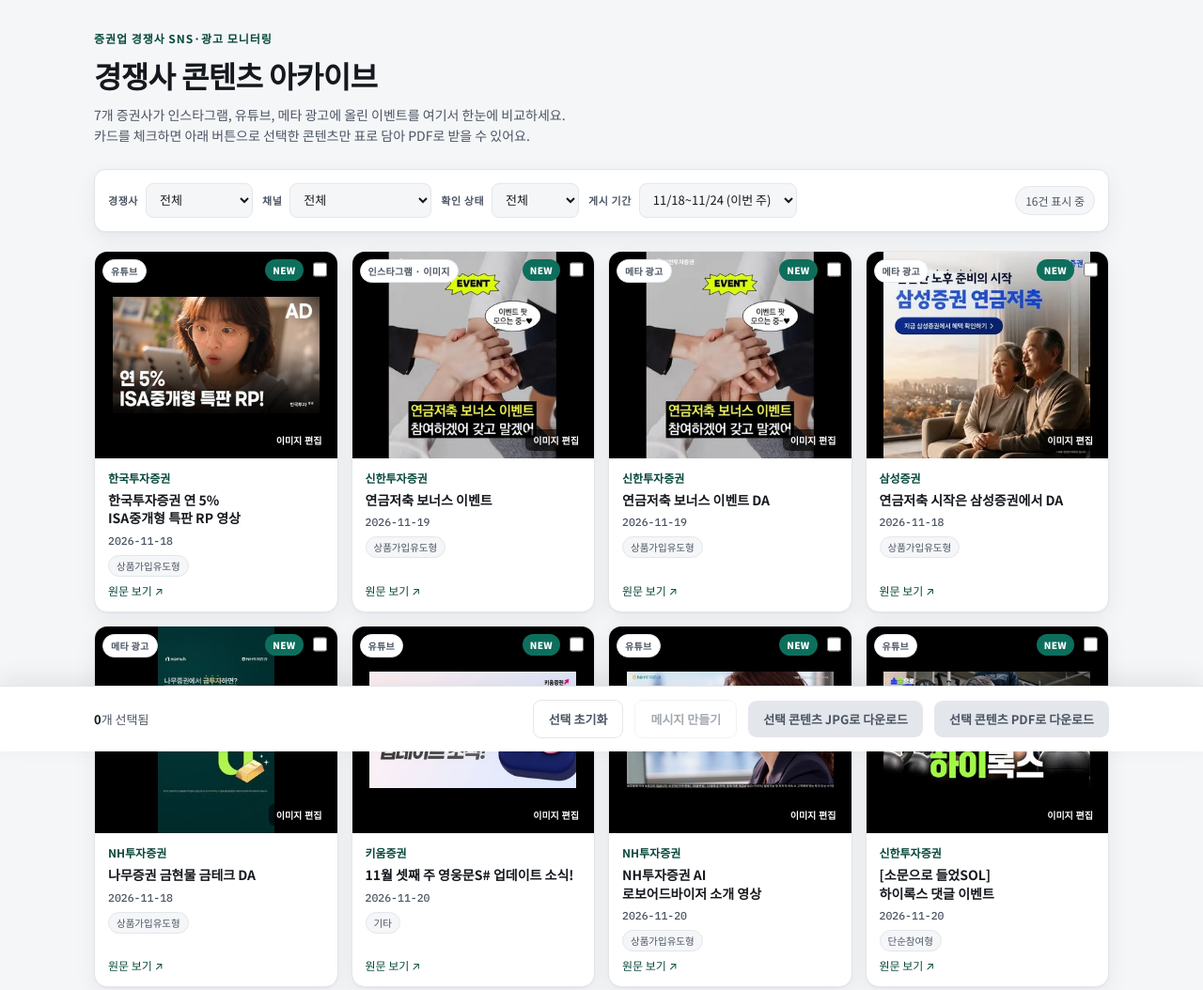
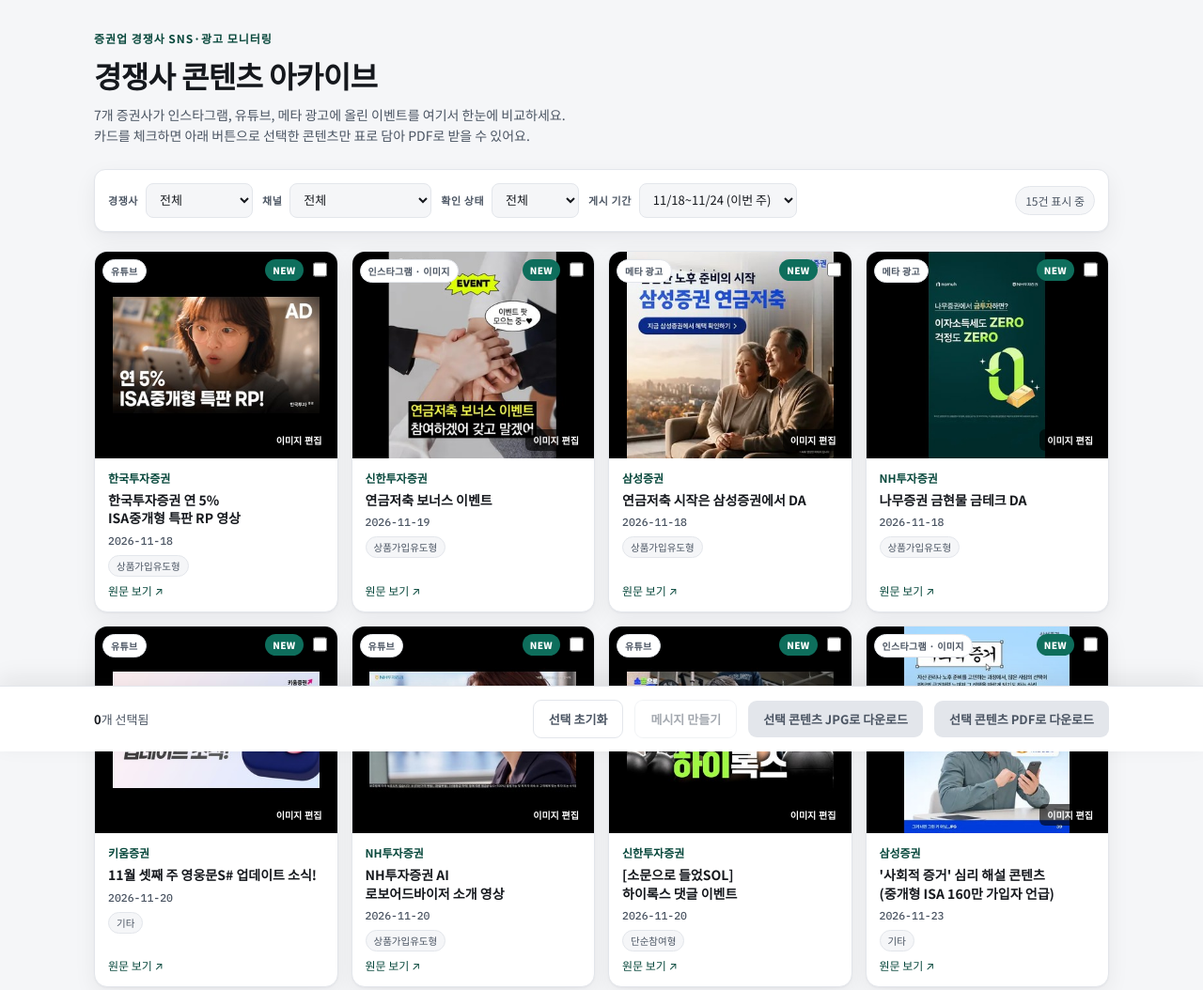
Before and after one commit to jwshin-lgtm/competitor-sns-archive, a plain HTML site: page index.html in a window 1280 px wide. Shown: the top 1054 px of the page at 94% size. Drawn offline with nearby package versions, Linux system fonts and the light colour scheme.

Commit message:
Remove duplicate Shinhan 연금저축 보너스 DA (same image as the Instagram post)
Co-Authored-By: Claude Sonnet 5.5 <noreply@anthropic.com>

```diff
--- a/index.html
+++ b/index.html
@@ -1302,14 +1302,6 @@
       thumb:"images/nov20_ig_shinhan_pension.jpg",
       date:"2026-11-19", topic:"상품가입유도형", status:"실측",
       note:"@shinhansec_official · 연금저축 최초 신규 후 10만원 이상 입금/자동이체 시 커피 쿠폰(최대 2잔), 순입금 구간별 신세계 상품권 최대 150만원, 퇴직금 입금 시 3만원(10.01~12.31)"
-    },
-    {
-      brand:"신한투자증권", channel:"DA",
-      url:"https://www.facebook.com/ads/library/?id=1142496571664395",
-      title:"연금저축 보너스 이벤트 DA",
-      thumb:"images/nov20_da_shinhan_pension.jpg",
-      date:"2026-11-19", topic:"상품가입유도형", status:"실측",
-      note:"Meta 광고 라이브러리 · 연금저축 신규·순입금 시 커피 쿠폰 및 신세계 상품권 최대 150만원 혜택(10.01~12.31)"
     },
     {
       brand:"삼성증권", channel:"DA",
```
Also changed, not shown: site.html (+0 -8 lines).
